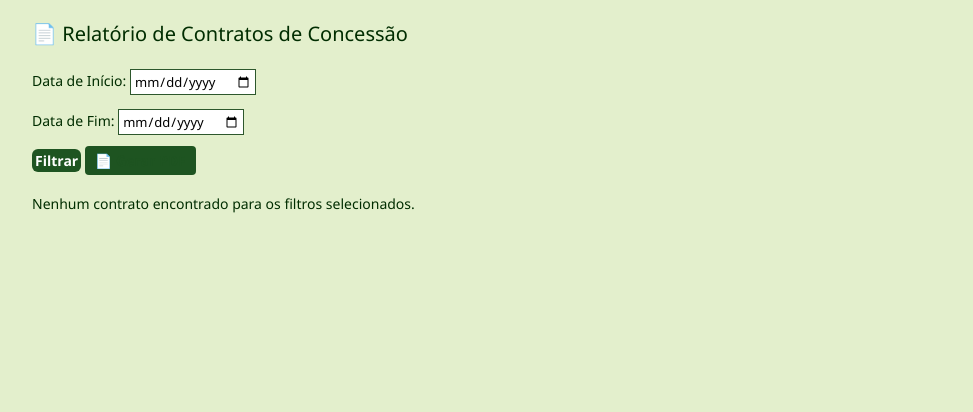
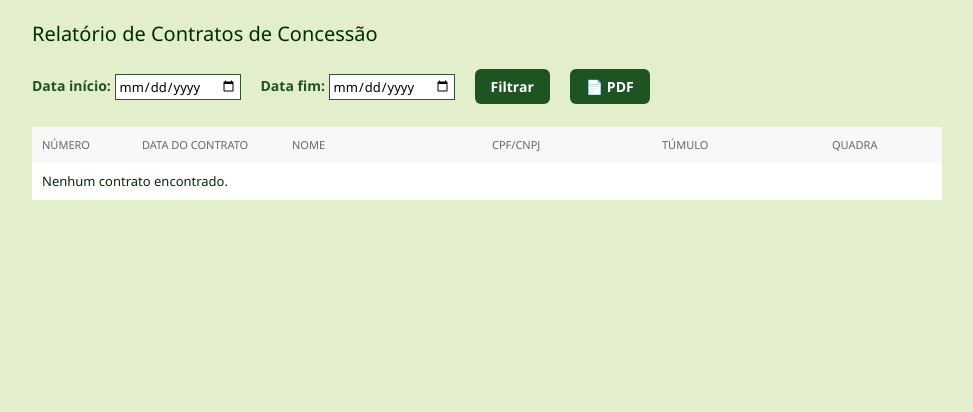
Before and after one commit to rogerionicolini/sepultados-2, a Django app: page /relatorios/contratos/ in a window 1280 px wide. Shown: the part 129-541 px from the top of the page, without its empty margins (8-981 px from the left). Run offline with Django 5.2, Linux system fonts and the light colour scheme; a user stored in the database is signed in; data comes from the database, SQL or seed files in the repository; parts of the project's set-up code (start-up, migrations or seed data) failed here and were passed over.

Commit message:
implementação relatorios 4

```diff
--- a/relatorios/templates/pdf/relatorio_contratos_pdf.html
+++ b/relatorios/templates/pdf/relatorio_contratos_pdf.html
@@ -106,7 +106,7 @@
                 <td>{{ c.numero_contrato }}</td>
                 <td>{{ c.data_contrato|date:"d/m/Y" }}</td>
                 <td>{{ c.nome }}</td>
-                <td>{{ c.documento }}</td>
+                <td>{{ c.cpf|stringformat:"s" }}</td>
                 <td>{{ c.tumulo }}</td>
                 <td>R$ {{ c.valor }}</td>
                 <td>{{ c.get_forma_pagamento_display }}</td>
--- a/relatorios/templates/relatorios/relatorio_contratos.html
+++ b/relatorios/templates/relatorios/relatorio_contratos.html
@@ -1,54 +1,51 @@
 {% extends "admin/base_site.html" %}
 {% load static %}
-{% load i18n %}
 
 {% block content %}
-<h1 style="margin-bottom: 20px;">📄 Relatório de Contratos de Concessão</h1>
+<h1>Relatório de Contratos de Concessão</h1>
 
-<form method="get" class="form-inline" style="margin-bottom: 20px;">
-    <div style="margin-bottom: 10px;">
-        <label for="data_inicio">Data de Início:</label>
-        <input type="date" id="data_inicio" name="data_inicio" value="{{ data_inicio }}" class="vDateField">
-    </div>
-    <div style="margin-bottom: 10px;">
-        <label for="data_fim">Data de Fim:</label>
-        <input type="date" id="data_fim" name="data_fim" value="{{ data_fim }}" class="vDateField">
-    </div>
-    <button type="submit" class="button">Filtrar</button>
+<form method="get" class="form-row" style="margin-bottom: 20px;">
+    <div style="display: flex; gap: 20px; flex-wrap: wrap; align-items: center;">
+        <label>Data início:
+            <input type="date" name="data_inicio" value="{{ data_inicio }}">
+        </label>
+        <label>Data fim:
+            <input type="date" name="data_fim" value="{{ data_fim }}">
+        </label>
+
+        <button type="submit" class="button default">Filtrar</button>
 
         <a href="{% url 'relatorios:relatorio_contratos_pdf' %}?data_inicio={{ data_inicio }}&data_fim={{ data_fim }}"
-       target="_blank" class="button"
-       style="background-color: #4CAF50; color: white; padding: 5px 10px; text-decoration: none;">
-        📄 Gerar PDF
+           class="button default" style="text-decoration: none; display: inline-block;">
+            📄 PDF
         </a>
+    </div>
 </form>
 
-{% if contratos %}
-    <table class="table" style="width: 100%; border-collapse: collapse;">
+<table class="adminlist">
     <thead>
-            <tr style="background-color: #f0f0f0;">
-                <th style="border: 1px solid #ccc; padding: 5px;">Número</th>
-                <th style="border: 1px solid #ccc; padding: 5px;">Data do Contrato</th>
-                <th style="border: 1px solid #ccc; padding: 5px;">Nome</th>
-                <th style="border: 1px solid #ccc; padding: 5px;">CPF/CNPJ</th>
-                <th style="border: 1px solid #ccc; padding: 5px;">Túmulo</th>
-                <th style="border: 1px solid #ccc; padding: 5px;">Quadra</th>
+        <tr>
+            <th style="padding: 10px !important; min-width: 80px;">Número</th>
+            <th style="padding: 10px !important; min-width: 130px;">Data do Contrato</th>
+            <th style="padding: 10px !important; min-width: 180px;">Nome</th>
+            <th style="padding: 10px !important; min-width: 150px;">CPF/CNPJ</th>
+            <th style="padding: 10px !important; min-width: 150px;">Túmulo</th>
+            <th style="padding: 10px !important; min-width: 100px;">Quadra</th>
         </tr>
     </thead>
     <tbody>
         {% for contrato in contratos %}
         <tr>
-                    <td style="border: 1px solid #ccc; padding: 5px;">{{ contrato.numero_contrato }}</td>
-                    <td style="border: 1px solid #ccc; padding: 5px;">{{ contrato.data_contrato|date:"d/m/Y" }}</td>
-                    <td style="border: 1px solid #ccc; padding: 5px;">{{ contrato.nome }}</td>
-                    <td style="border: 1px solid #ccc; padding: 5px;">{{ contrato.cpf }}</td>
-                    <td style="border: 1px solid #ccc; padding: 5px;">{{ contrato.tumulo.codigo }}</td>
-                    <td style="border: 1px solid #ccc; padding: 5px;">{{ contrato.tumulo.quadra.codigo }}</td>
+            <td style="padding: 10px !important;">{{ contrato.numero_contrato }}</td>
+            <td style="padding: 10px !important;">{{ contrato.data_contrato|date:"d/m/Y" }}</td>
+            <td style="padding: 10px !important;">{{ contrato.nome }}</td>
+            <td style="padding: 10px !important;">{{ contrato.cpf }}</td>
+            <td style="padding: 10px !important;">{{ contrato.tumulo|default:"-" }}</td>
+            <td style="padding: 10px !important;">{{ contrato.tumulo.quadra.codigo|default:"-" }}</td>
         </tr>
+        {% empty %}
+        <tr><td colspan="6" style="padding: 10px !important;">Nenhum contrato encontrado.</td></tr>
         {% endfor %}
     </tbody>
 </table>
-{% else %}
-    <p>Nenhum contrato encontrado para os filtros selecionados.</p>
-{% endif %}
 {% endblock %}
--- a/relatorios/views.py
+++ b/relatorios/views.py
@@ -306,6 +306,15 @@ def relatorio_contratos(request):
     return render(request, "relatorios/relatorio_contratos.html", context)
 
 
+from django.contrib.admin.views.decorators import staff_member_required
+from django.shortcuts import render
+from django.utils.dateparse import parse_date
+from django.template.loader import render_to_string
+from weasyprint import HTML
+from django.http import HttpResponse
+from sepultados_gestao.models import ConcessaoContrato, Prefeitura, Cemiterio
+
+
 @staff_member_required
 def relatorio_contratos_pdf(request):
     prefeitura_id = request.session.get("prefeitura_ativa_id")
@@ -319,16 +328,15 @@ def relatorio_contratos_pdf(request):
         tumulo__quadra__cemiterio__prefeitura_id=prefeitura_id
     )
 
+    # Corrigido: tratamento seguro dos parâmetros
     data_inicio = request.GET.get("data_inicio")
     data_fim = request.GET.get("data_fim")
 
-    if data_inicio and data_fim:
-        try:
-            dt_ini = parse_date(data_inicio)
-            dt_fim = parse_date(data_fim)
-            contratos = contratos.filter(data_contrato__range=(dt_ini, dt_fim))
-        except Exception:
-            pass
+    dt_ini = parse_date(data_inicio) if data_inicio and data_inicio != "None" else None
+    dt_fim = parse_date(data_fim) if data_fim and data_fim != "None" else None
+
+    if dt_ini and dt_fim:
+        contratos = contratos.filter(data_contrato__range=(dt_ini, dt_fim))
 
     brasao_url = None
     if prefeitura and prefeitura.brasao:
@@ -338,8 +346,8 @@ def relatorio_contratos_pdf(request):
         "prefeitura": prefeitura,
         "cemiterio": cemiterio,
         "contratos": contratos,
-        "data_inicio": data_inicio,
-        "data_fim": data_fim,
+        "data_inicio": dt_ini,
+        "data_fim": dt_fim,
         "brasao_url": brasao_url,
     }
 
```
Lines whose indentation alone changed are shown as unchanged.
